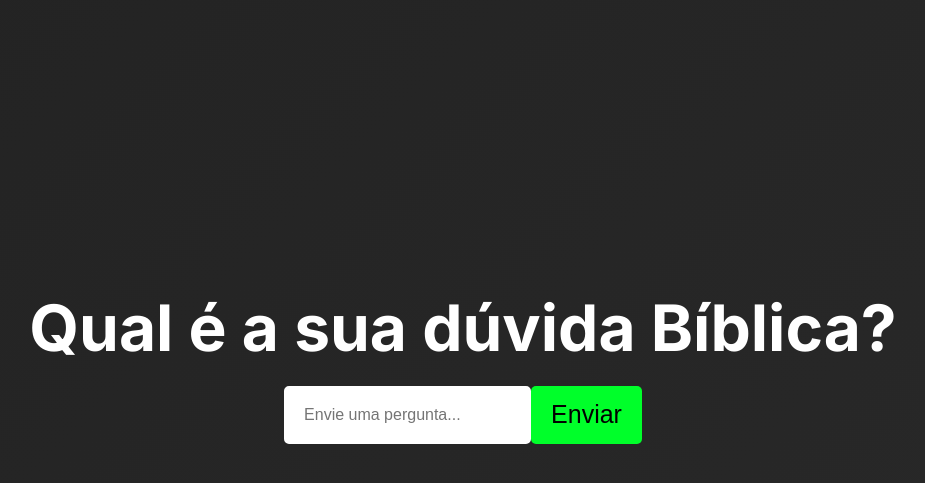
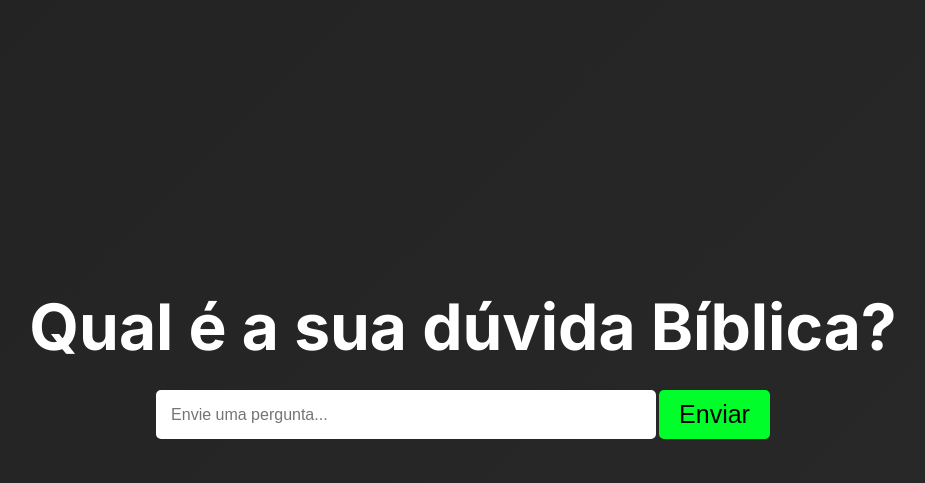
Before and after one commit to RodesFraga/NewAppProject, a Flask app: page / in a window 1280 px wide. Shown: the top 483 px of the page, without its empty margins (177-1102 px from the left). Run offline with Flask 3, Linux system fonts and the light colour scheme.

Commit message:
input ok

```diff
--- a/app.py
+++ b/app.py
@@ -122,11 +122,6 @@ def is_bible_related_question(question):
     return False
 
 
-    # Teste da função is_bible_related_question
-print(is_bible_related_question("Quem foi Jesus?"))  # Deve retornar True se a pergunta é relacionada à Bíblia
-print(is_bible_related_question("Qual é a capital do Brasil?"))  # Deve retornar False, não é relacionada à Bíblia
-
-
 
 @app.route('/', methods=['GET', 'POST'])
 def index():
--- a/static/styles.css
+++ b/static/styles.css
@@ -33,19 +33,18 @@ form {
     flex-direction: column;
     align-items: center;
     margin-bottom: 20px;
-    gap: 10px;
+
 }
 
 
 
 input[type="text"] {
-    max-width: 500px;
-    max-height: 500px;
-    padding: 18px;
+
+    padding: 13px;
     font-size: 1em;
     border: 2px solid #fff;
     border-radius: 5px;
-    word-wrap: break-word;
+
 
 }
 
@@ -75,7 +74,6 @@ h3 {
 
 #respostap{
 
-
     text-align: justify;
     word-wrap: break-word;
     padding: 20px;
@@ -85,15 +83,26 @@ h3 {
 /* Adicione isso ao seu arquivo styles.css ou inclua diretamente no HTML */
 .question-container {
     display: flex;
+    padding: 5px;
+    gap: 3px;
+    word-wrap: break-word;
 }
 
 .texto {
     flex: 1; /* Ocupa o máximo de espaço possível na linha */
     padding: 10px;
     font-size: 16px;
+
 }
 
 .enviar-button {
     padding: 10px 20px;
     font-size: 16px;
 }
+
+#question{
+    width: 500px;
+    text-wrap: wrap;
+    word-wrap: break-word;
+    text-align: start;
+}
--- a/templates/index.html
+++ b/templates/index.html
@@ -1,6 +1,6 @@
 
 
-<!-- <!DOCTYPE html>
+<!DOCTYPE html>
 <html lang="pt-br">
 <head>
     <title>PreacherApp</title>
@@ -11,8 +11,10 @@
     <h1>Qual é a sua dúvida Bíblica?</h1>
     <form method="post">
 
-        <input type="text" id="question" name="question" value="{{ question }}" placeholder="Envie uma pergunta..." class="texto">
-        <input type="submit" value="Enviar" onsubmit="clearTextarea()">
+        <div class="question-container">
+            <input type="text" id="question" name="question" value="{{ question }}" placeholder="Envie uma pergunta..." class="texto">
+            <input type="submit" value="Enviar" onsubmit="clearTextarea()" class="enviar-button">
+        </div>
     </form>
 
     <div id="respostap">
@@ -29,9 +31,9 @@
         }
         </script>
 </body>
-</html> -->
+</html>
 
-<!DOCTYPE html>
+<!-- <!DOCTYPE html>
 <html lang="pt-br">
 <head>
     <title>PreacherApp</title>
@@ -59,4 +61,4 @@
         }
     </script>
 </body>
-</html>
+</html> -->
```
